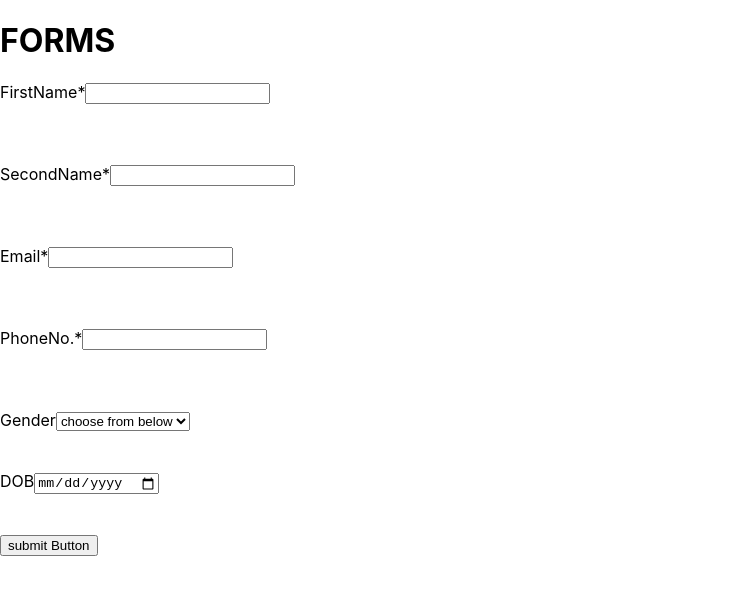
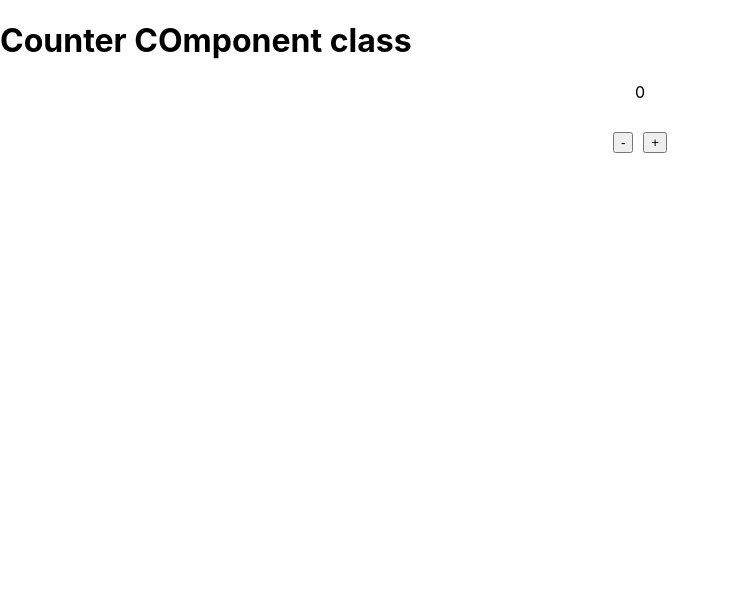
Before and after one commit to thakurutkarsh22/newton-react-fsd-july-2023, a React (Create React App) app: page / in a window 1280 px wide. Shown: the top 594 px of the page, without its empty margins (0-730 px from the left). Built offline with nearby package versions, Linux system fonts and the light colour scheme.

Commit message:
Intro to Class Component

```diff
--- /dev/null
+++ b/src/10.ClassComponents/1.CounterComponenet/CounterComponent.js
@@ -0,0 +1,53 @@
+import { Component } from "react";
+
+class CounterClassComponent extends Component {
+  state = {
+    count: 0,
+    abcdezz: 1,
+  };
+
+  decrement() {
+    console.log("decrement ");
+
+    this.setState({
+      ...this.state,
+      count: -90,
+    });
+  }
+
+  increment() {
+    console.log("increment ");
+
+    this.setState({
+      ...this.state,
+      count: 100,
+    });
+  }
+
+  render() {
+    return (
+      <>
+        <h1>{"Counter COmponent class"}</h1>
+
+        <div
+          style={{
+            display: "flex",
+            flexDirection: "column",
+            gap: "10px",
+            margin: "20px",
+            justifyContent: "center",
+            alignItems: "center",
+          }}
+        >
+          <div id="counter">{this.state.count}</div>
+          <div style={{ display: "flex", gap: "10px", margin: "20px" }}>
+            <button onClick={this.decrement.bind(this)}>-</button>
+            <button onClick={this.increment.bind(this)}>+</button>
+          </div>
+        </div>
+      </>
+    );
+  }
+}
+
+export default CounterClassComponent;
--- a/src/App.js
+++ b/src/App.js
@@ -18,6 +18,7 @@ import HookUseEffect from "./7.Hook: useEffect/HookUseEffect";
 import { useState } from "react";
 import PokemonApi from "./8.PokemonApi/PokemonApi";
 import DigitalClock from "./9.DigitalClock/DigitalClock";
+import CounterClassComponent from "./10.ClassComponents/1.CounterComponenet/CounterComponent";
 // import Parent from "./2.Communication/2.ChildToParent/Parent";
 // import Parent from "./2.Communication/1.ParentToCHild/Parent";
 
@@ -86,7 +87,7 @@ function App() {
 
       {/* <IndexAsAKey /> */}
 
-      <OwnForm />
+      {/* <OwnForm /> */}
 
       {/* <LifeCycleOfFunctionalComponent /> */}
       {/* {flag && <HookUseEffect />}
@@ -100,6 +101,8 @@ function App() {
 
       {/* <PokemonApi /> */}
       {/* <DigitalClock /> */}
+
+      <CounterClassComponent />
     </>
   );
 }
```
Also changed, not shown: src/10.ClassComponents/0.LifeCycleOfClassComponent/LifeCycle.js (added).
